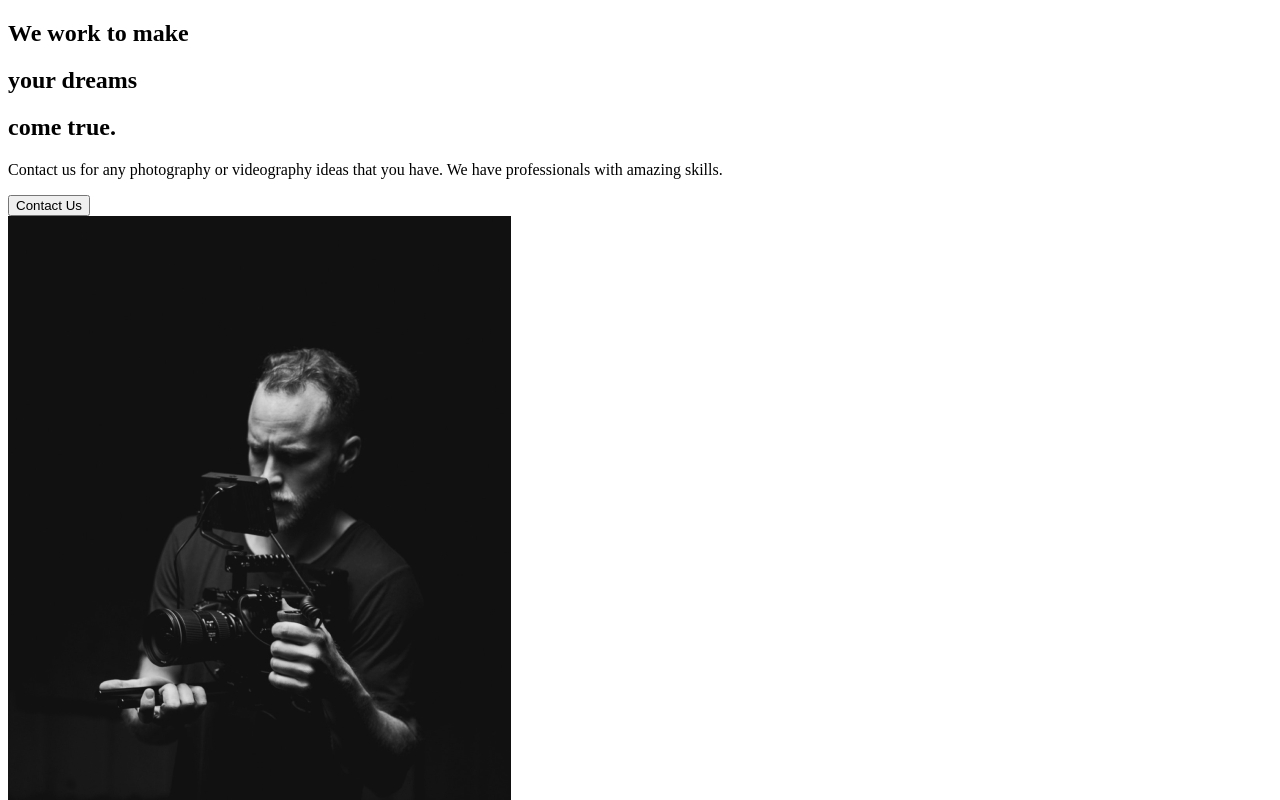
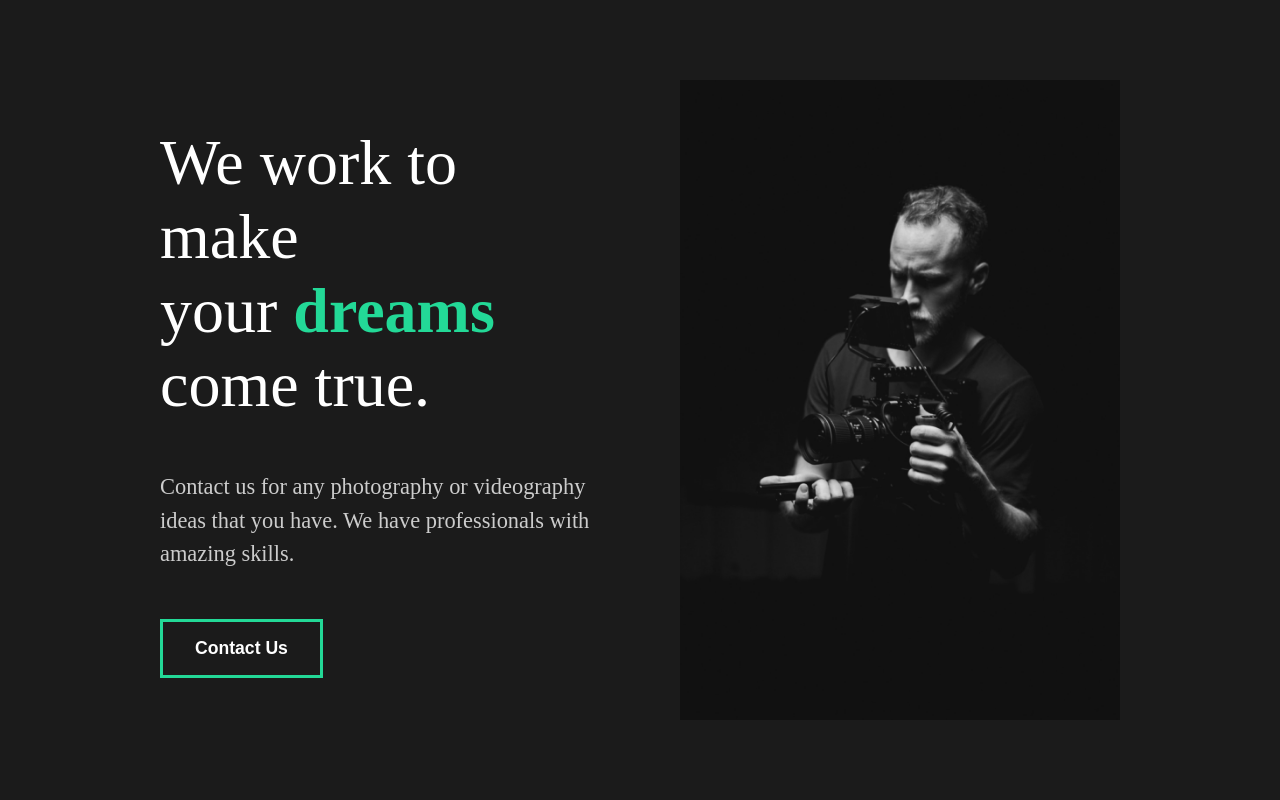
Before and after one commit to fgunawan/capture-website, a React (Create React App) app: page / in a window 1280 px wide. Shown: the top 800 px of the page. Built offline with nearby package versions, Linux system fonts and the light colour scheme.

Commit message:
AboutSection styling with styled-components

```diff
--- a/src/App.js
+++ b/src/App.js
@@ -1,10 +1,12 @@
 import React from "react"; //don't need to import react anymore in react 17 version
+import GlobalStyle from "./components/GlobalStyle";
 //import pgs
 import AboutUs from './pages/AboutUs';
 
 function App() {
   return (
     <div className="App">
+      <GlobalStyle />
       <AboutUs />
     </div>
   );
--- a/src/components/AboutSection.js
+++ b/src/components/AboutSection.js
@@ -1,32 +1,64 @@
 import React from "react";
 import home1 from '../img/home1.png';
+//import styled pkg - we are using the styled components method of styling here which is very common
+//download vscode-styled-components extension along with pkg for txt highlighting
+import styled from 'styled-components';
 
 const AboutSection = () => {
     return(
-        <div>
-            <div className="description">
+        <StyledAbout>
+            <StyledDescription>
                 <div className="title">
-                    <div className="hide">
+                    <StyledHide>
                         <h2>We work to make</h2>
-                    </div>
-                    <div className="hide">
+                    </StyledHide>
+                    <StyledHide>
                         <h2>your <span>dreams</span>
                         </h2>
-                    </div>
-                    <div className="hide">
+                    </StyledHide>
+                    <StyledHide>
                         <h2>come true.</h2>
-                    </div>
+                    </StyledHide>
                 </div>
                 <p>Contact us for any photography or videography ideas that you have.
                     We have professionals with amazing skills.
                 </p>
                 <button>Contact Us</button>
-            </div>
-            <div className="img">
+            </StyledDescription>
+            <StyledImage>
                 <img src={home1} alt="guy with a camera"/>
-            </div>
-        </div>
+            </StyledImage>
+        </StyledAbout>
     )
 }
 
+//styled component - to add styling to pg, replace the tag tht u want to style with the const name of the style
+const StyledAbout = styled.div`
+    min-height: 90vh;
+    display: flex;
+    align-items: center;
+    justify-content: space-between;
+    padding: 5rem 10rem;
+    color: white;
+`;
+const StyledDescription = styled.div`
+    flex: 1;
+    padding-right: 5rem;
+    h2{
+        font-weight: lighter;
+    }
+`;
+const StyledImage = styled.div`
+    flex: 1;
+    overflow: hidden;
+    img{
+        width: 100%;
+        height: 80vh;
+        object-fit: cover;
+    }
+`;
+const StyledHide = styled.div`
+    overflow: hidden;
+`;
+
 export default AboutSection;
--- /dev/null
+++ b/src/components/GlobalStyle.js
@@ -0,0 +1,51 @@
+import {createGlobalStyle} from 'styled-components';
+
+const GlobalStyle = createGlobalStyle`
+*{
+    margin: 0;
+    padding: 0;
+    box-sizing: border-box;
+}
+body{
+    background: #1b1b1b;
+}
+button{
+    font-weight: bold;
+    font-size: 1.1rem;
+    cursor: pointer;
+    padding: 1rem 2rem;
+    border: 3px solid #23d997;
+    background: transparent;
+    color: white;
+    transition: all 0.5s ease;
+    &:hover{
+        background-color: #23d997;
+        color: white;
+    }
+}
+h2{
+        font-weight: lighter;
+        font-size: 4rem;
+}
+h3{
+        color: white;
+}
+h4{
+    font-weight: bold;
+}
+span{
+    font-weight: bold;
+    color: #23d997;
+}
+a{
+    font-size: 1.1rem;
+}
+p{
+        padding: 3rem 0rem;
+        color: #ccc;
+        font-size: 1.4rem;
+        line-height: 150%;
+}
+`
+
+export default GlobalStyle;
```
